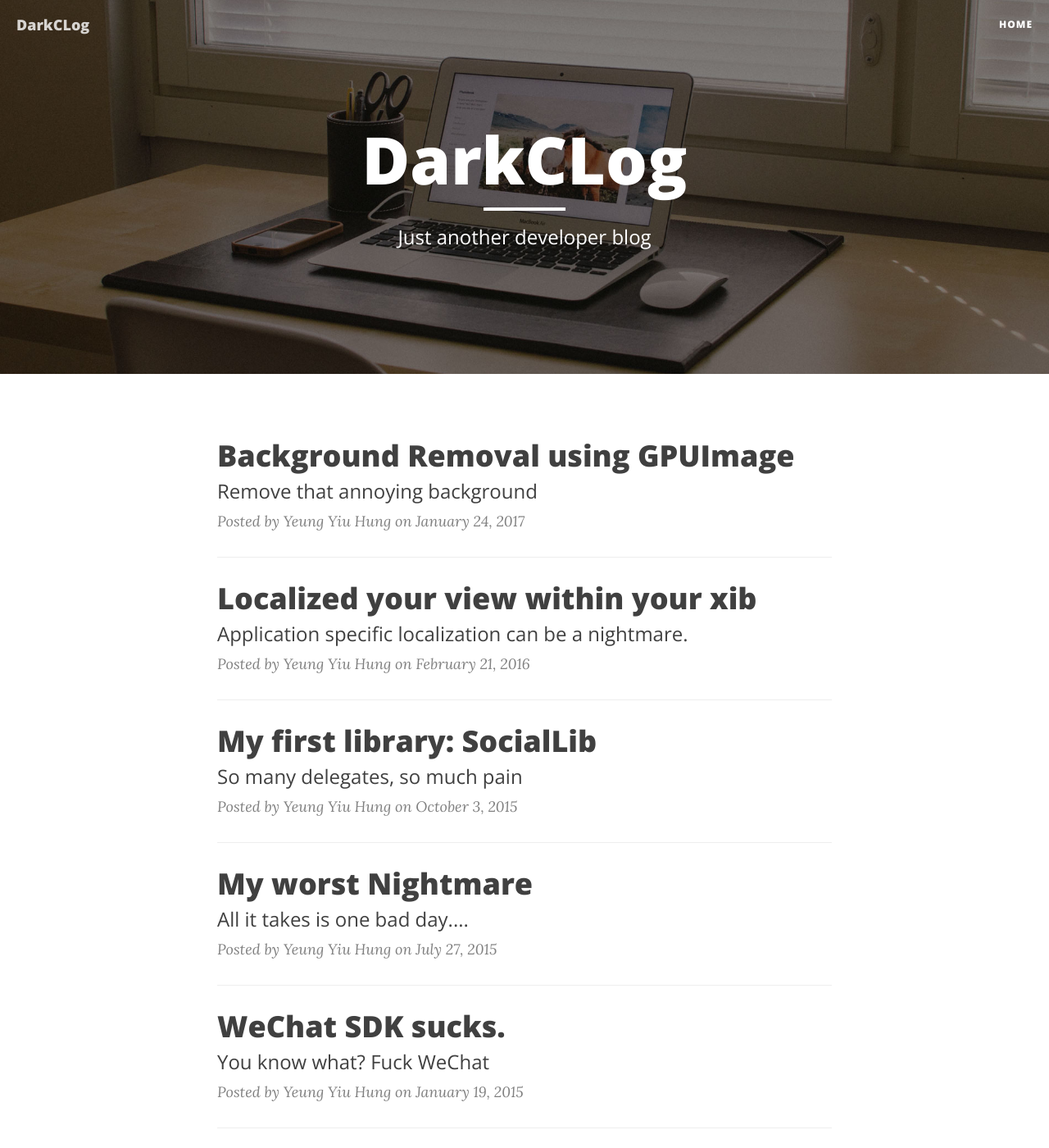
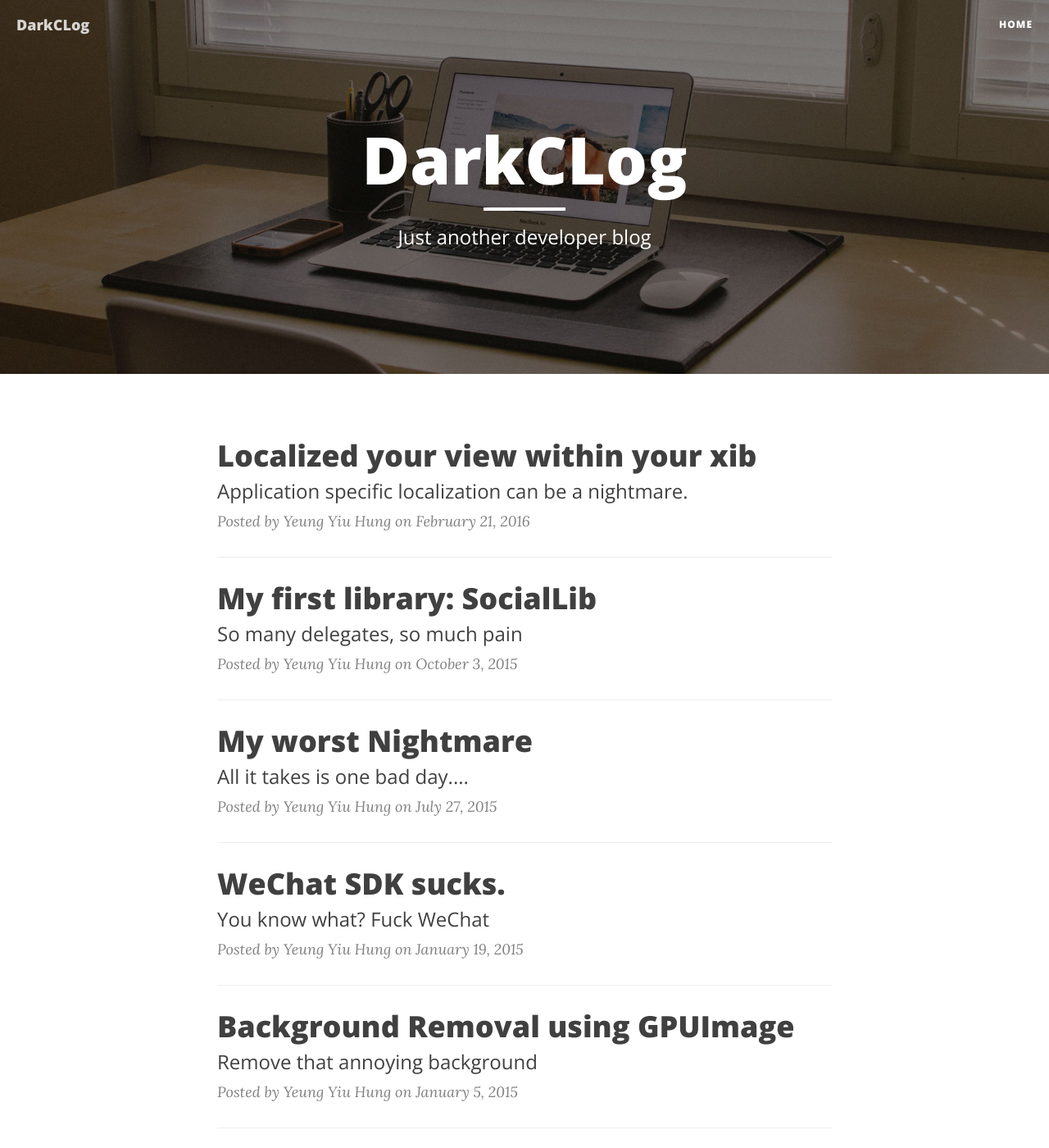
Before and after one commit to darkcl/darkcl.github.io, a Jekyll site: the page built from index.html, in a window 1280 px wide and 1400 px high. Shown: the whole window at 82% size. Built offline with Jekyll 4.4.1, drawn with Linux system fonts in a browser that asks for light colours; nearby versions of some CDN libraries; the list of posts is cut into pages by our own code.

Commit message:
* Update time

```diff
--- a/_posts/2015-01-5-background-removal.md
+++ b/_posts/2015-01-5-background-removal.md
@@ -2,7 +2,7 @@
 layout:     post
 title:      Background Removal using GPUImage
 subtitle:   "Remove that annoying background"
-date:       2017-01-24 22:00:00
+date:       2015-01-05 22:00:00
 tags:       [image processing, ios]
 author:     "Yeung Yiu Hung"
 header-img: "img/2015-1-10/header.jpg"
```
